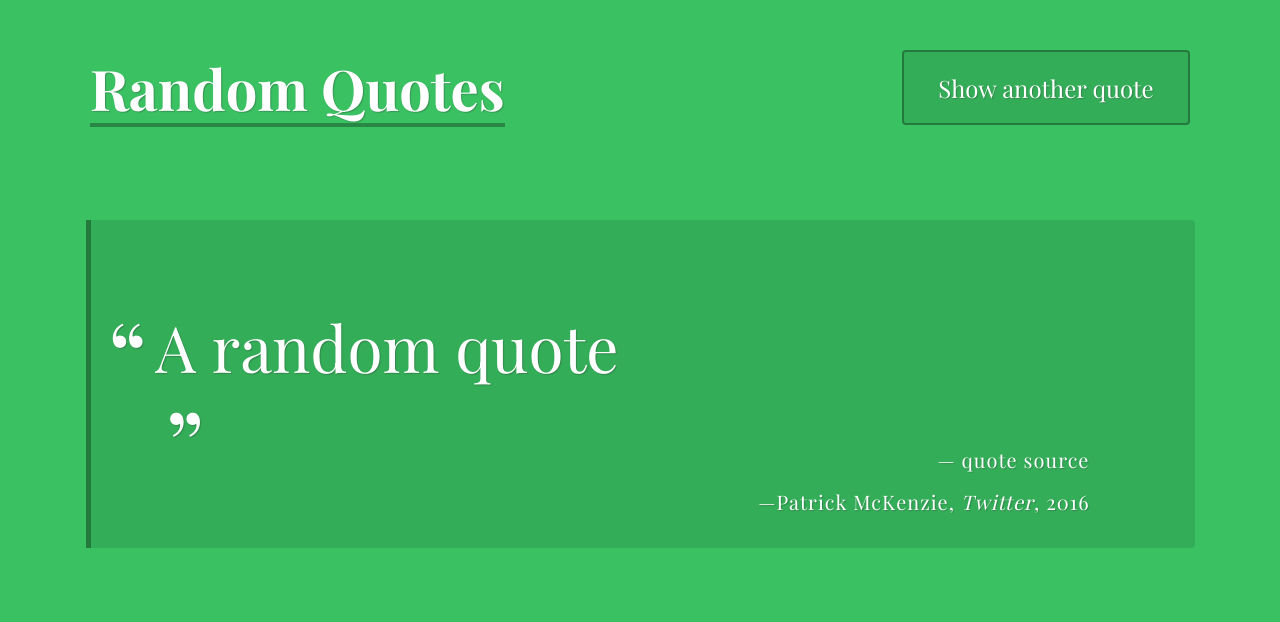
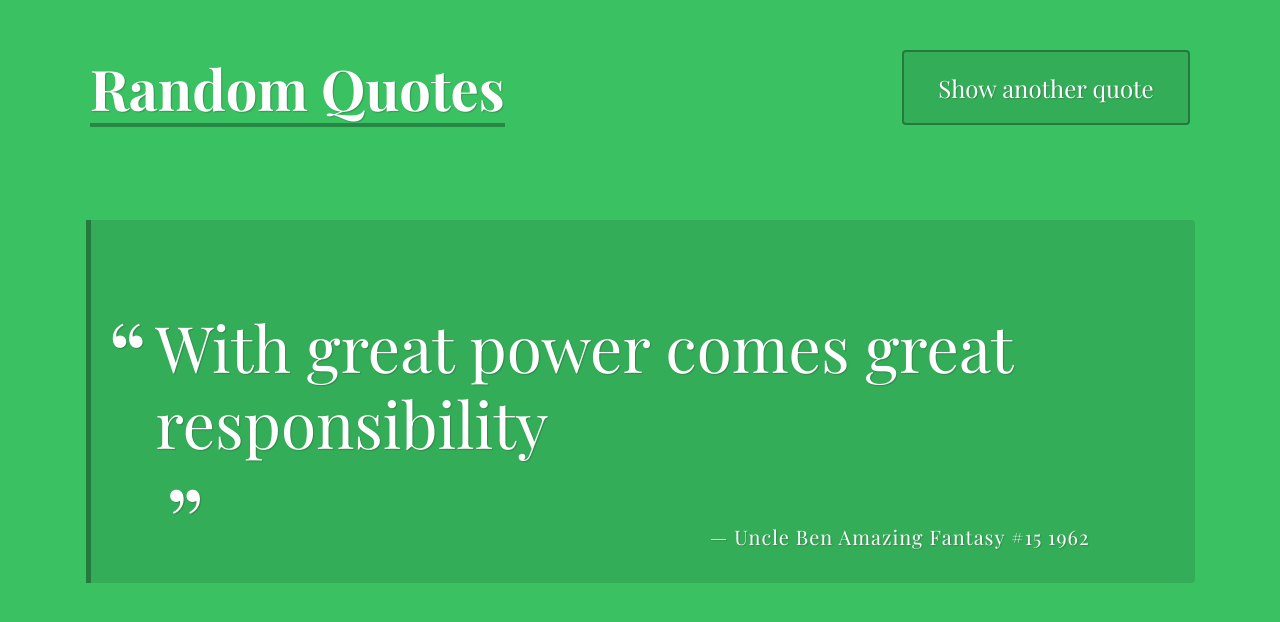
Before and after one commit to cesarpreza/js-quote-generator, a plain HTML site: page index.html in a window 1280 px wide. Drawn offline with nearby package versions, Linux system fonts and the light colour scheme; a web font is replaced by a local one.

Commit message:
adds quote citation and year if provided

```diff
--- a/index.html
+++ b/index.html
@@ -16,8 +16,8 @@
 
     <div class="container">
       <div id="quote-box" class="quote-box">
-        <p class="quote">Every great developer you know got there by solving problems they were unqualified to solve until they actually did it.</p>
-        <p class="source">Patrick McKenzie<span class="citation">Twitter</span><span class="year">2016</span></p>
+        <p class="quote"></p>
+        <!--<p class="source">Patrick McKenzie<span class="citation">Twitter</span><span class="year">2016</span></p>-->
       </div>
     </div>
 
--- a/js/script.js
+++ b/js/script.js
@@ -14,7 +14,6 @@ let quotes = [
   {
     quote: 'The way to get started is to quit talking and begin doing.',
     source: 'Walt Disney',
-    citation: 'unknown',
     year: 1957
   },
   {
@@ -25,21 +24,16 @@ let quotes = [
   },
   {
     quote: 'May you always remember to enjoy the road, especially when it\'\s a hard one.',
-    source: 'Kobe Bryant',
-    citation: 'unknown',
-    year: 'unknown'
+    source: 'Kobe Bryant'
   },
   {
     quote: 'You miss 100% of the shots you never take',
     source: 'Wayne Gretzky',
-    citation: 'unknown',
     year: 1983
   },
   {
     quote: 'Knowing yourself is the beginning of all wisdom.',
-    source: 'Aristotle',
-    citation: 'unknown',
-    year: 'unknown'
+    source: 'Aristotle'
   },
 
 ]
@@ -50,7 +44,7 @@ let quotes = [
 /*
 1. Function will generate a random number from 1 to 5
 2. the random number gets assigned to an inded in the quotes array
-3. returned from the function is a random index from the wuotes array.
+3. returned from the function is a random index from the quotes array.
 */
 let getRandomQuote = () => {
   let getRandomNumber = Math.floor(Math.random() * quotes.length);
@@ -66,9 +60,17 @@ let getRandomQuote = () => {
 function printQuote() {
   let randomQuote = getRandomQuote();
   let html = `
-  <p> A random quote </p>
-  <p class="source"> quote source </p>
-  `;
+  <p> ${randomQuote.quote} </p>
+  <p class="source"> ${randomQuote.source}
+  `//</p>;
+
+  if (randomQuote.citation) {
+    html += ` <span>${randomQuote.citation}</span> `
+  };
+
+  if (randomQuote.year) {
+    html += ` <span>${randomQuote.year}</span> `
+  }
 
   document.querySelector('.quote, .source').innerHTML = html;
   console.log(randomQuote);
```
